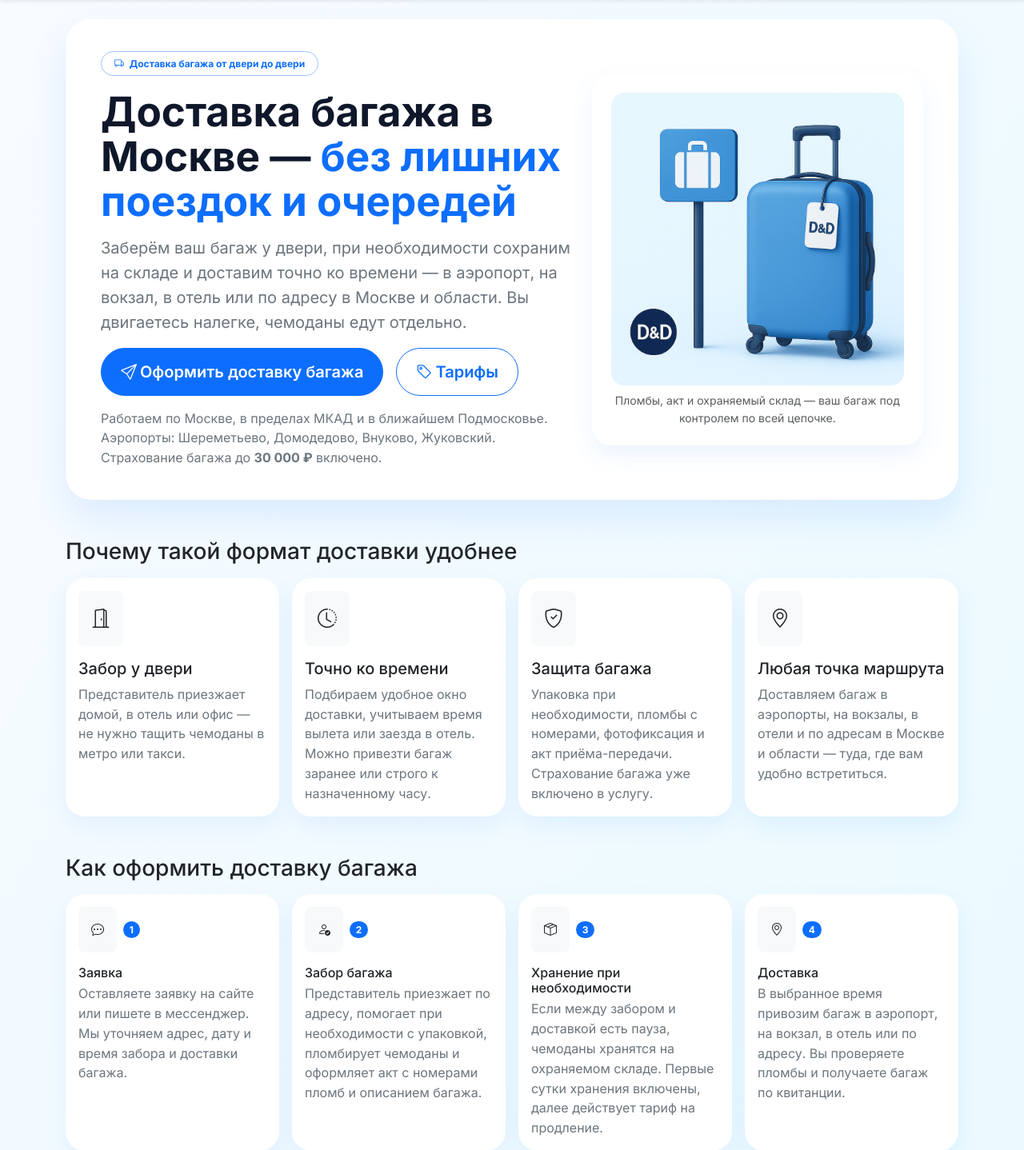
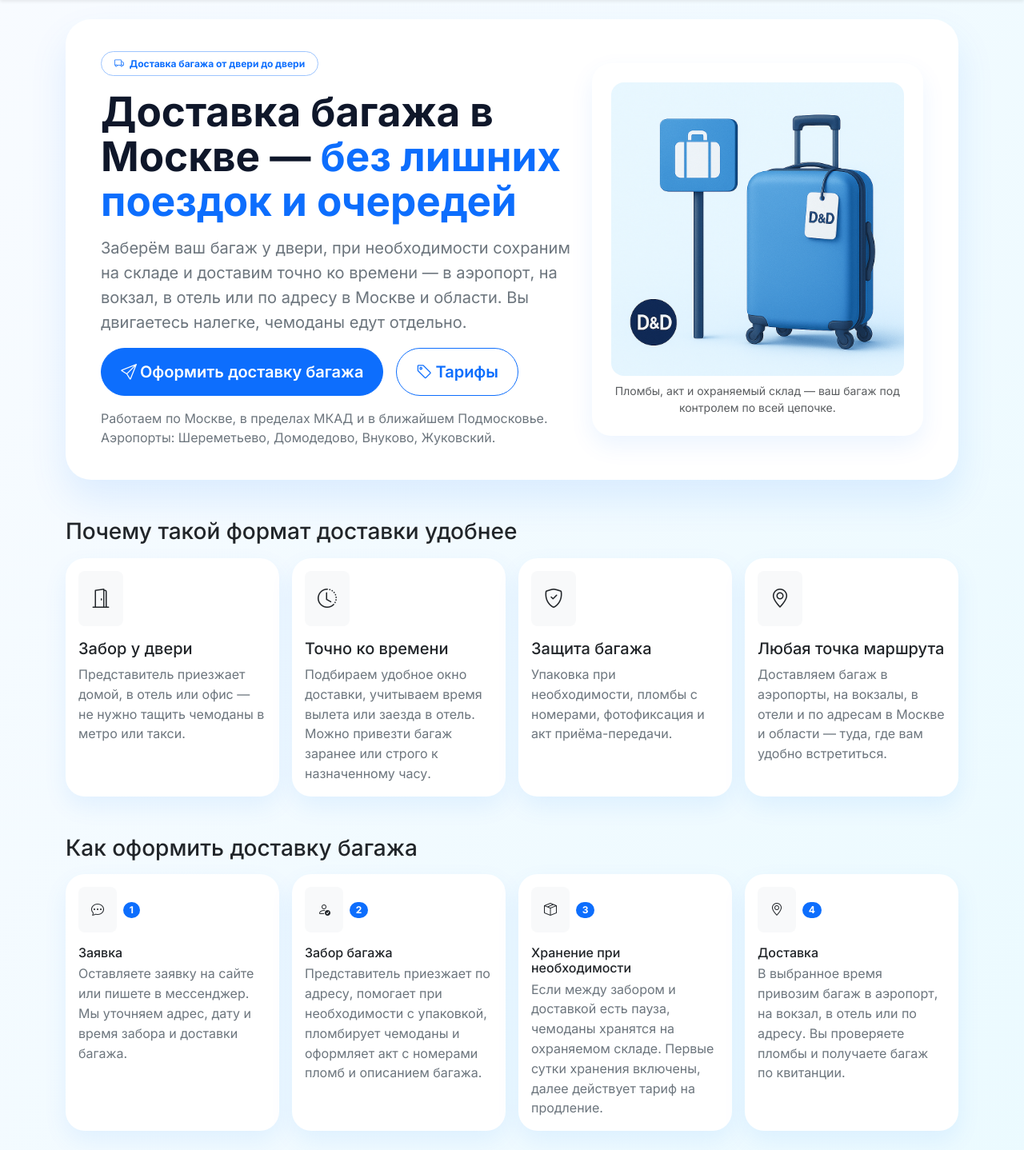
Before and after one commit to IsaevIvann/dd-project, a Django app: page /dostavka-bagazha-moskva/ in a window 1280 px wide. Shown: the part 57-1495 px from the top of the page at 80% size. Run offline with Django 5.2, Linux system fonts and the light colour scheme.

Commit message:
+ dostavka

```diff
--- a/src/core/templates/core/dostavka_bagazha_moskva.html
+++ b/src/core/templates/core/dostavka_bagazha_moskva.html
@@ -6,7 +6,7 @@
   <meta name="viewport" content="width=device-width, initial-scale=1">
   <link rel="canonical" href="https://www.drop-delivery.ru/dostavka-bagazha-moskva/">
 
-  <meta name="description" content="Доставка багажа по Москве и области от двери до двери. Заберём чемоданы у порога, при необходимости сохраним на складе и доставим точно ко времени — в аэропорт, на вокзал, в отель или по адресу. Пломбы, акт приёма-передачи и страхование багажа.">
+  <meta name="description" content="Доставка багажа по Москве и области от двери до двери. Заберём чемоданы у порога, при необходимости сохраним на складе и доставим точно ко времени — в аэропорт, на вокзал, в отель или по адресу. Пломбы, акт приёма-передачи багажа.">
   <meta property="og:title" content="Доставка багажа в Москве — от двери до двери | Drop & Delivery">
   <meta property="og:description" content="Курьерская доставка багажа: забираем чемоданы у двери, опечатываем, храним при необходимости и привозим ко времени в аэропорт, на вокзал или по адресу по Москве и области.">
   <meta property="og:url" content="https://www.drop-delivery.ru/dostavka-bagazha-moskva/">
@@ -215,7 +215,6 @@
         <p class="text-secondary mt-3 mb-0">
           Работаем по Москве, в пределах МКАД и в ближайшем Подмосковье.
           Аэропорты: Шереметьево, Домодедово, Внуково, Жуковский.
-          Страхование багажа до <b>30&nbsp;000 ₽</b> включено.
         </p>
       </div>
       <div class="col-lg-5">
@@ -266,7 +265,6 @@
           <h3 class="h5 mt-3 mb-2">Защита багажа</h3>
           <p class="text-secondary mb-0">
             Упаковка при необходимости, пломбы с номерами, фотофиксация и акт приёма-передачи.
-            Страхование багажа уже включено в услугу.
           </p>
         </div>
       </div>
```
